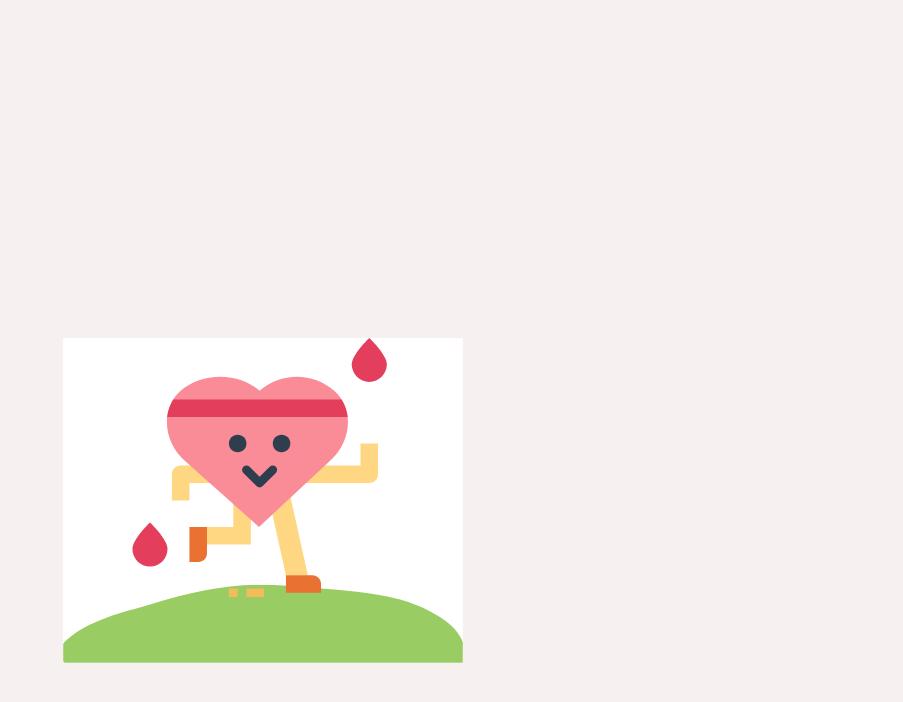
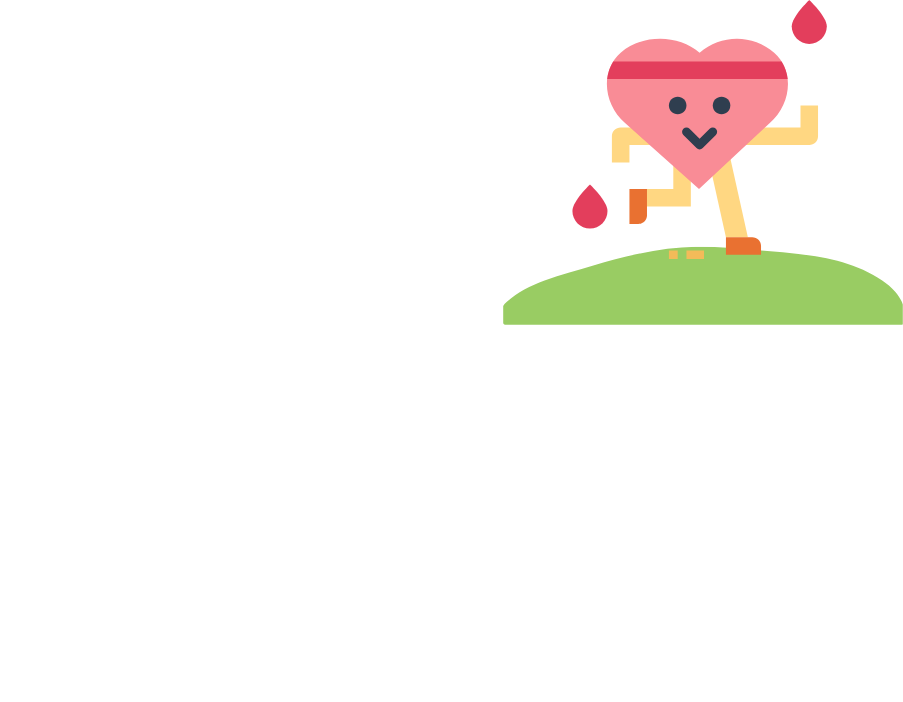
Before and after one commit to gitnubl33t/bp_buddy, a React (Create React App) app: page / in a window 1280 px wide. Shown: the top 702 px of the page, without its empty margins (377-1280 px from the left). Built offline with nearby package versions, Linux system fonts and the light colour scheme.

Commit message:
added svg logo to background, changed some css.

```diff
--- a/src/App.css
+++ b/src/App.css
@@ -1,16 +1,9 @@
-@import-normalize;
-
 .App {
   text-align: center;
-  /* background-image: url("/src/img/bp_buddy_bg_img.svg"); */
-  height: 1000px;
-  background-color: #f6f0f0;
+  height: 100%;
+  background-color: #ffffff;
   display: flex;
-  flex-direction: column;
+  flex-direction: row;
   align-items: center;
-  justify-content: center;
+  justify-content: flex-end;
 }
-
-.Buddy {
-  display: flex;
-}
--- a/src/App.js
+++ b/src/App.js
@@ -5,7 +5,7 @@ function App() {
   return (
     <div className="App">
       <header className="App-header"></header>
-      <img src={buddyUrl} alt="buddy" />
+      <BuddyImg />
     </div>
   );
 }
```
Also changed, not shown: 1 other file (tests, documents, lock files or other folders).
